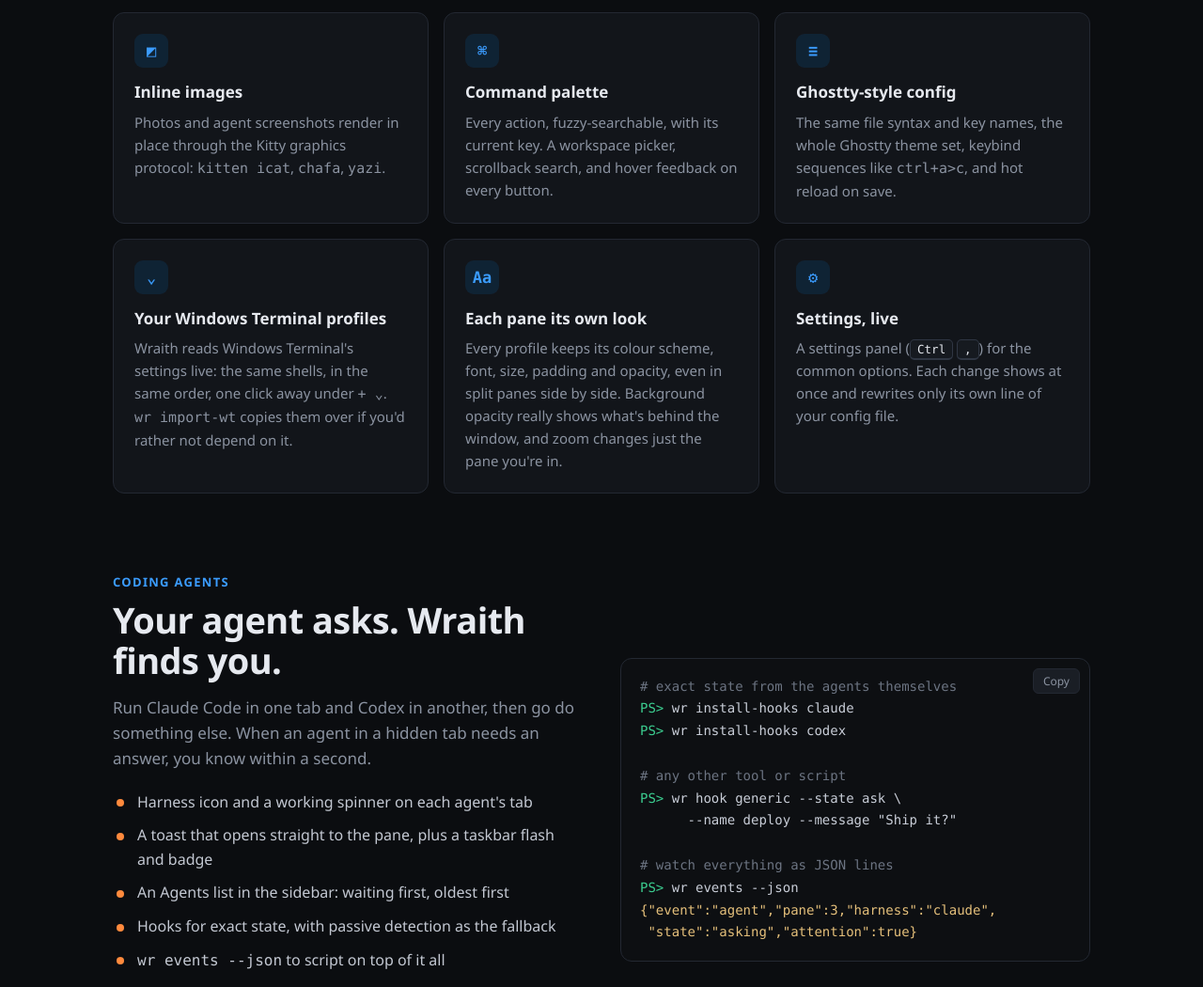
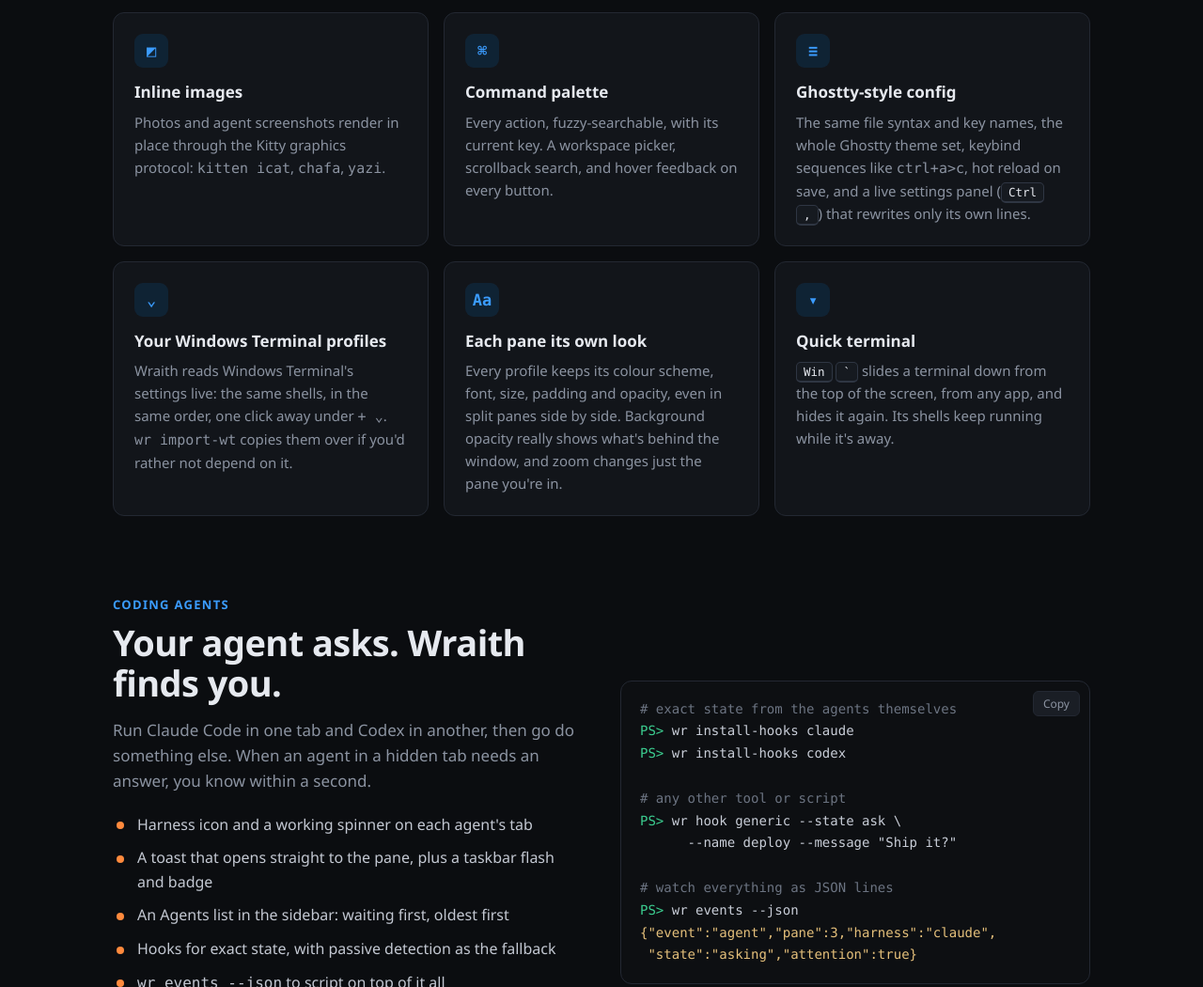
Before and after one commit to tigwyk/wraith, a plain HTML site: page site/index.html in a window 1280 px wide. Shown: the part 1776-2826 px from the top of the page at 94% size. Drawn offline with Linux system fonts and the light colour scheme; files whose address does not match are found by name.

Commit message:
docs: quick terminal acceptance, README, site and spec status
Also brings the README roadmap up to date: per-profile font, size and
padding shipped in 0.4.0.

Co-Authored-By: Claude Opus 5.5 <noreply@anthropic.com>

```diff
--- a/site/index.html
+++ b/site/index.html
@@ -242,10 +242,10 @@
       <div class="card"><div class="ico">⚡</div><h3>Fast, and stays fast</h3><p>Keystrokes are written before output is parsed, and frames re-shape only what changed. Typing stays quick after millions of lines, even while another pane floods.</p></div>
       <div class="card"><div class="ico">◩</div><h3>Inline images</h3><p>Photos and agent screenshots render in place through the Kitty graphics protocol: <code>kitten icat</code>, <code>chafa</code>, <code>yazi</code>.</p></div>
       <div class="card"><div class="ico">⌘</div><h3>Command palette</h3><p>Every action, fuzzy-searchable, with its current key. A workspace picker, scrollback search, and hover feedback on every button.</p></div>
-      <div class="card"><div class="ico">≡</div><h3>Ghostty-style config</h3><p>The same file syntax and key names, the whole Ghostty theme set, keybind sequences like <code>ctrl+a&gt;c</code>, and hot reload on save.</p></div>
+      <div class="card"><div class="ico">≡</div><h3>Ghostty-style config</h3><p>The same file syntax and key names, the whole Ghostty theme set, keybind sequences like <code>ctrl+a&gt;c</code>, hot reload on save, and a live settings panel (<kbd>Ctrl</kbd> <kbd>,</kbd>) that rewrites only its own lines.</p></div>
       <div class="card"><div class="ico">⌄</div><h3>Your Windows Terminal profiles</h3><p>Wraith reads Windows Terminal's settings live: the same shells, in the same order, one click away under <code>+ ⌄</code>. <code>wr import-wt</code> copies them over if you'd rather not depend on it.</p></div>
       <div class="card"><div class="ico">Aa</div><h3>Each pane its own look</h3><p>Every profile keeps its colour scheme, font, size, padding and opacity, even in split panes side by side. Background opacity really shows what's behind the window, and zoom changes just the pane you're in.</p></div>
-      <div class="card"><div class="ico">⚙</div><h3>Settings, live</h3><p>A settings panel (<kbd>Ctrl</kbd> <kbd>,</kbd>) for the common options. Each change shows at once and rewrites only its own line of your config file.</p></div>
+      <div class="card"><div class="ico">▾</div><h3>Quick terminal</h3><p><kbd>Win</kbd> <kbd>`</kbd> slides a terminal down from the top of the screen, from any app, and hides it again. Its shells keep running while it's away.</p></div>
     </div>
   </div>
 </section>
@@ -324,7 +324,7 @@
       <div class="ms"><div class="n">M7 ✓</div><p>wr events, right-click menu, inline IME</p></div>
       <div class="ms"><div class="n">0.3 ✓</div><p>Settings panel, wr update</p></div>
       <div class="ms"><div class="n">0.4 ✓</div><p>Windows Terminal profiles, per-pane looks, transparency</p></div>
-      <div class="ms todo"><div class="n">Next</div><p>Drop-down window</p></div>
+      <div class="ms"><div class="n">New ✓</div><p>Quick terminal (drop-down window)</p></div>
       <div class="ms todo"><div class="n">Next</div><p>Auto-update, ARM64</p></div>
     </div>
   </div>
```
Also changed, not shown: 4 other files.
